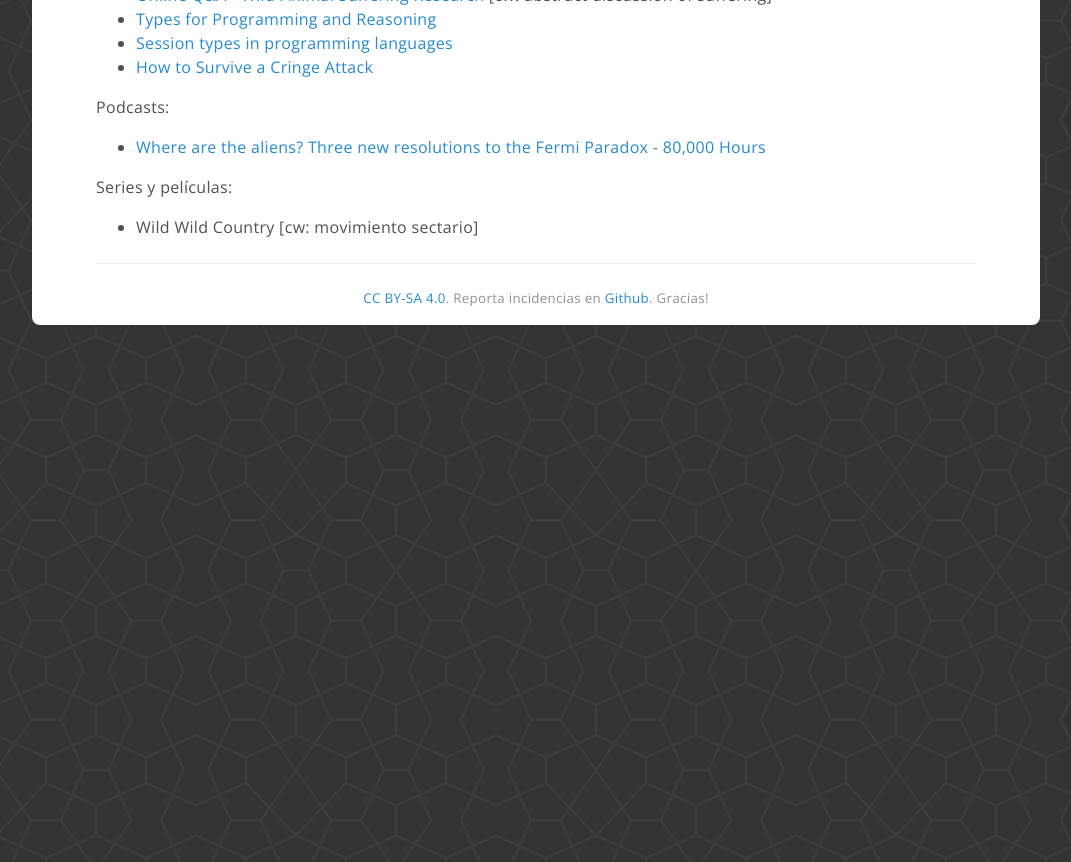
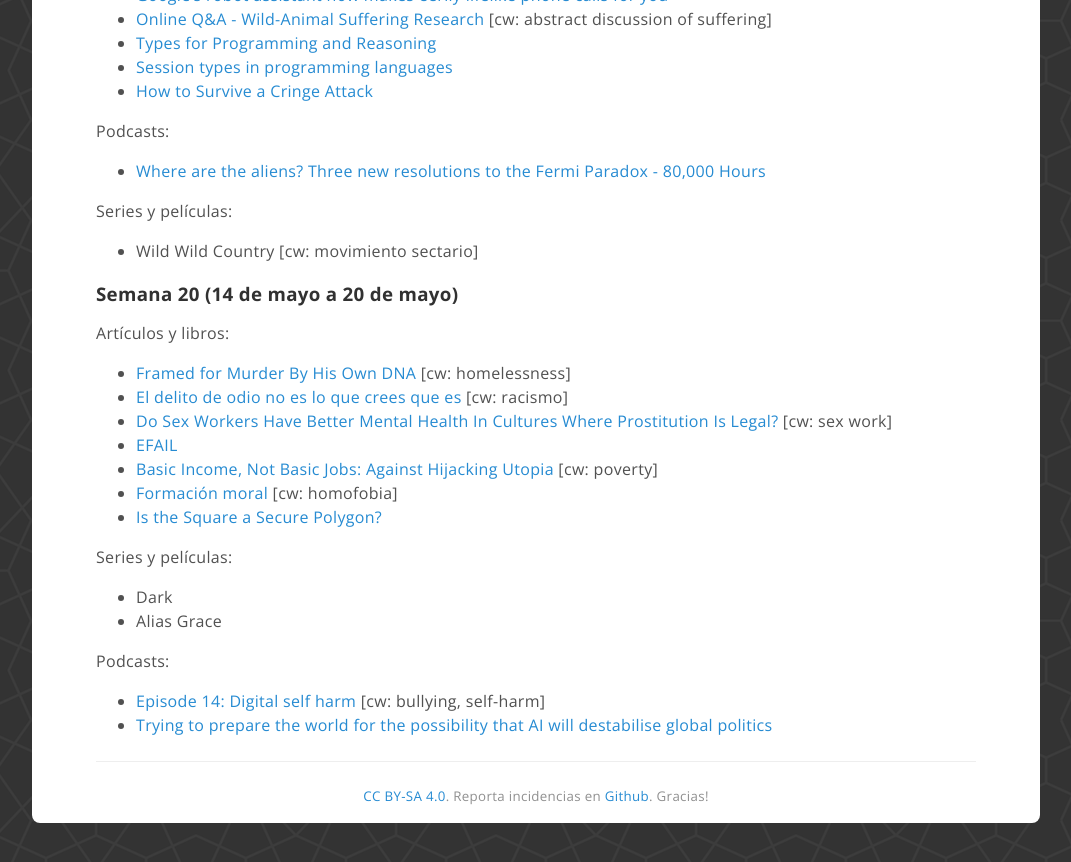
Before and after one commit to coDual/codual.github.io, a Jekyll site: the page built from log/2018.md, in a window 1280 px wide and 900 px high, scrolled down 8630 px. Shown: the top 862 px of the window, without its empty margins (104-1175 px from the left). Built offline with Jekyll 4.4.1, drawn with Linux system fonts in a browser that asks for light colours; before the commit the page ends 9035 px from its top, so only the background shows below that; some of the changed text lies outside the part shown.

Commit message:
Semana 20

```diff
--- a/log/2018.md
+++ b/log/2018.md
@@ -5,6 +5,7 @@ description: "Un registro de las cosas que hago durante 2018"
 ---
 
 Un registro no exhaustivo de algunas de las cosas que he hecho, películas y series que he visto, artículos que he leído y podcasts que he escuchado en 2018.
+La publicación de un enlace aquí no significa que esté de acuerdo con su contenido.
 
 <h3 id="s1">Semana 1 (1 de enero a 7 de enero)</h3>
 
@@ -409,3 +410,25 @@ Podcasts:
 Series y películas:
 
 -  Wild Wild Country [cw: movimiento sectario]
+
+<h3 id="s20">Semana 20 (14 de mayo a 20 de mayo)</h3>
+
+Artículos y libros:
+
+- [Framed for Murder By His Own DNA](https://www.themarshallproject.org/2018/04/19/framed-for-murder-by-his-own-dna) [cw: homelessness]
+- [El delito de odio no es lo que crees que es](http://asihablociceron.blogspot.com/2018/05/el-delito-de-odio-no-es-lo-que-crees.html) [cw: racismo]
+- [Do Sex Workers Have Better Mental Health In Cultures Where Prostitution Is Legal?](https://www.lehmiller.com/blog/2017/5/17/this-is-what-legalized-prostitution-looks-like-drsc7) [cw: sex work]
+- [EFAIL](https://efail.de/)
+- [Basic Income, Not Basic Jobs: Against Hijacking Utopia](http://slatestarcodex.com/2018/05/16/basic-income-not-basic-jobs-against-hijacking-utopia/) [cw: poverty]
+- [Formación moral](http://asihablociceron.blogspot.com/2018/05/formacion-moral.html) [cw: homofobia]
+- [Is the Square a Secure Polygon?](http://www.math3ma.com/mathema/2018/5/17/is-the-square-a-secure-polygon)
+
+Series y películas:
+
+- Dark
+- Alias Grace
+
+Podcasts:
+
+- [Episode 14: Digital self harm](http://www.dylanmarron.com/podcast/) [cw: bullying, self-harm]
+- [Trying to prepare the world for the possibility that AI will destabilise global politics](https://80000hours.org/podcast/episodes/allan-dafoe-politics-of-ai/)
```
